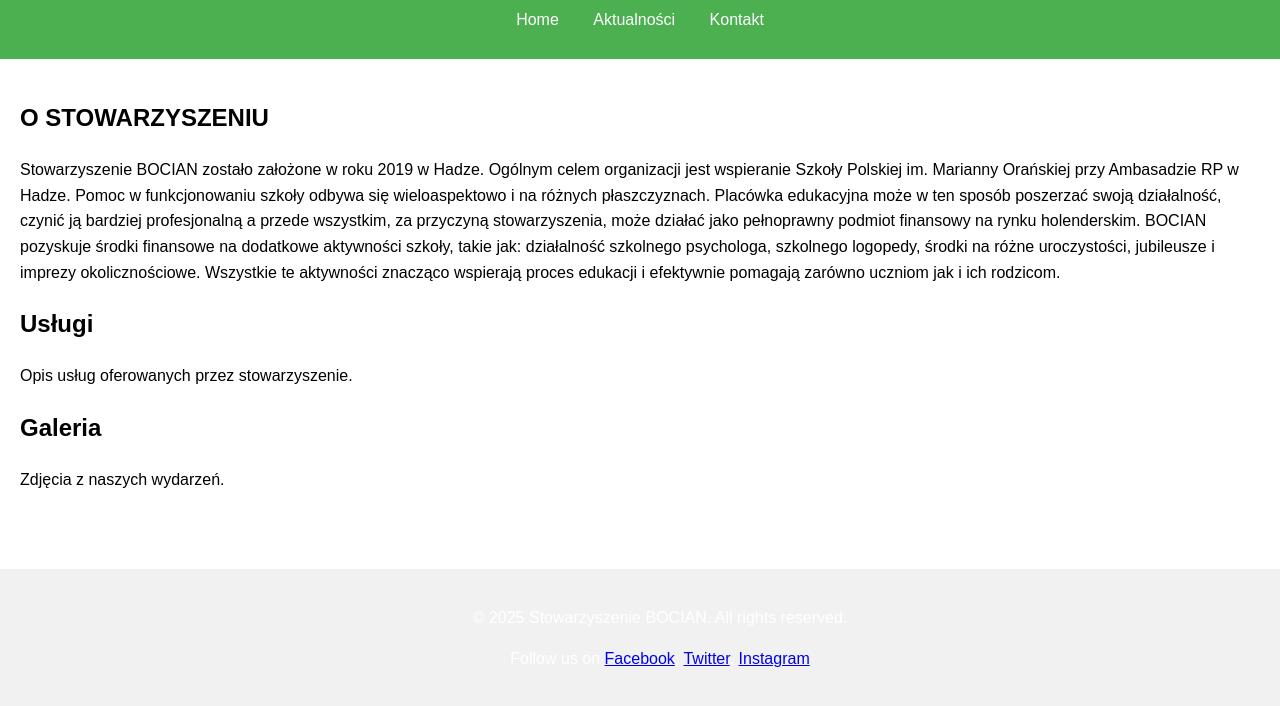
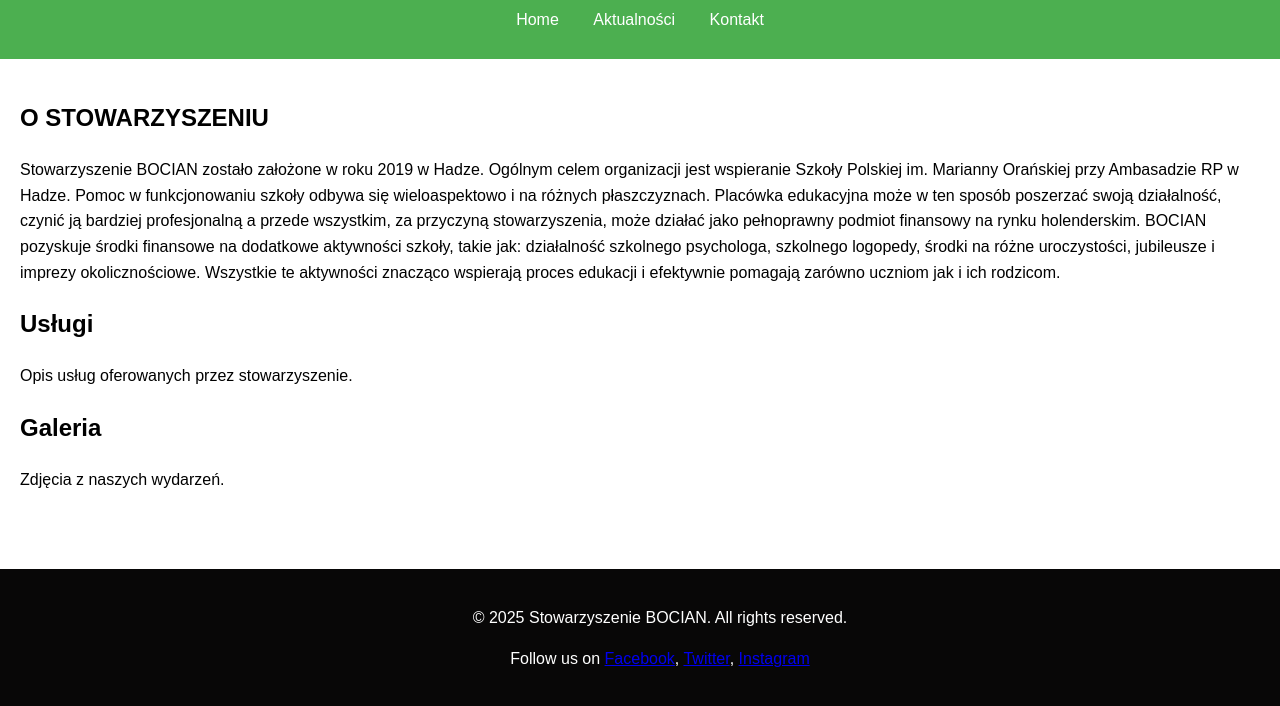
Before and after one commit to wfm125m/STOWARZYSZENIE-BOCIAN, a website: page public/index.html in a window 1280 px wide. Shown: the part 164-870 px from the top of the page. Drawn offline with Linux system fonts and the light colour scheme.

Commit message:
Footer more dark

```diff
--- a/public/styles.css
+++ b/public/styles.css
@@ -34,7 +34,7 @@ main {
 }
 
 footer {
-    background-color: #f1f1f1;
+    background-color: #080707;
     color: white;
     text-align: center;
     padding: 20px;
```
